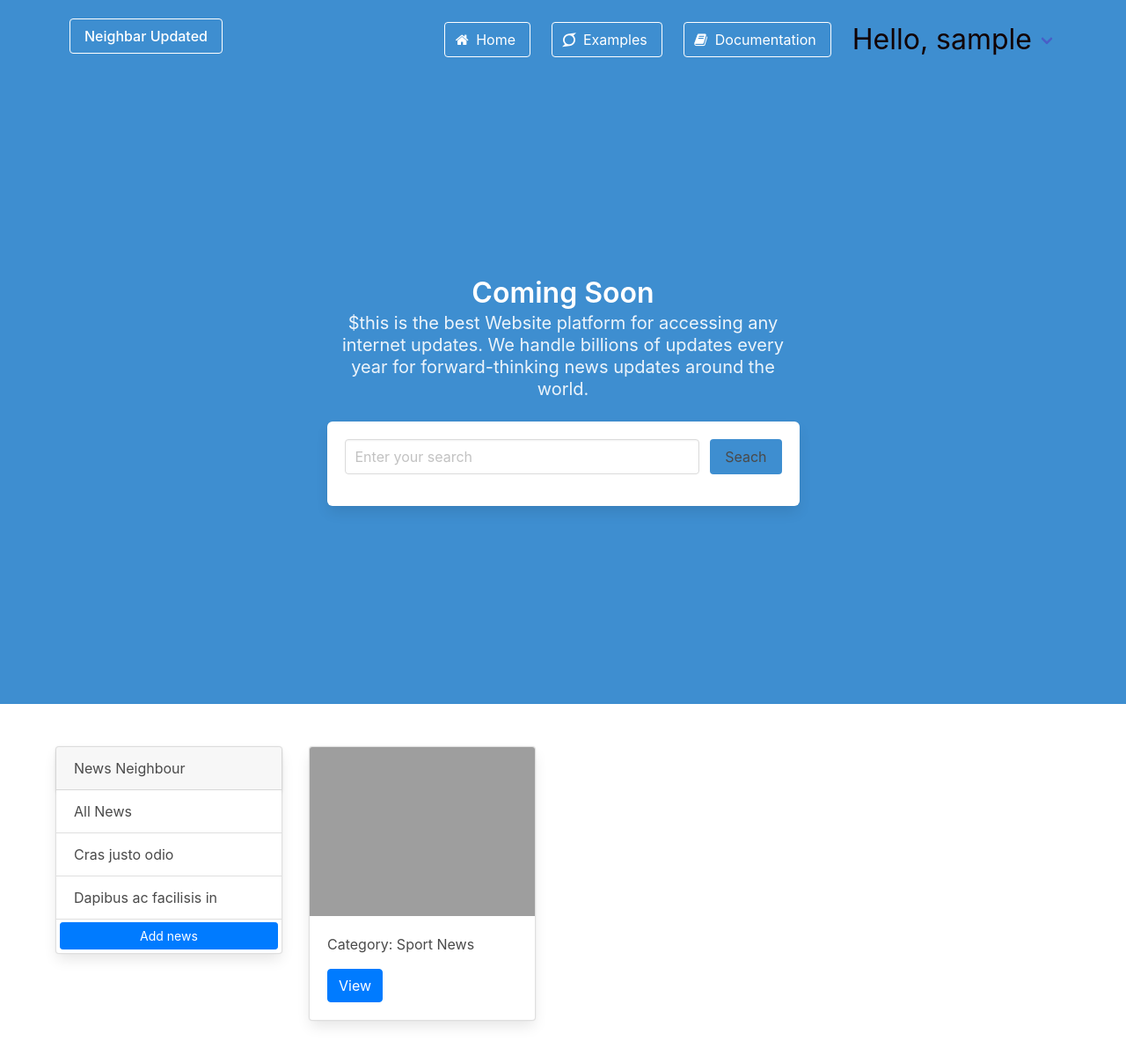
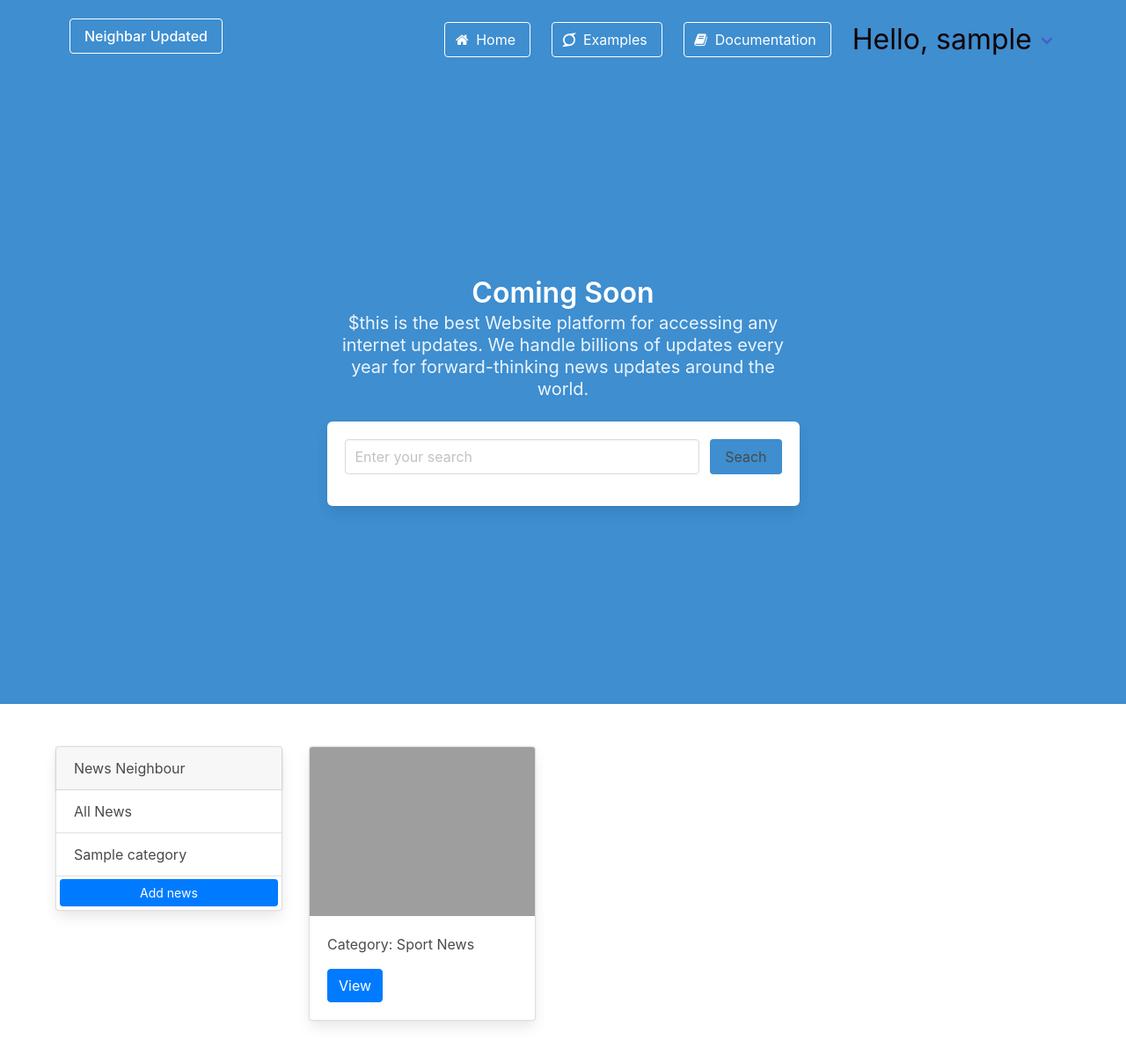
Before and after one commit to JoeGakumo21/updateNeighbours, a Django app: page / in a window 1280 px wide. Shown: the whole page at 88% size. Run offline with Django 3.2, Linux system fonts and the light colour scheme; a user stored in the database is signed in; tables that the repository leaves empty hold one stand-in row (values such as "Sample post"); some libraries are stand-ins or nearby versions; grey boxes are pictures that could not be loaded.

Commit message:
display categories in browser

```diff
--- a/main/templates/home.html
+++ b/main/templates/home.html
@@ -123,9 +123,10 @@
                 </div>
                 <ul class="list-group list-group-flush">
                     <li class="list-group-item">All News</li>
-                  <li class="list-group-item">Cras justo odio</li>
-                  <li class="list-group-item">Dapibus ac facilisis in</li>
-                 <a href="{% url 'addnews' %}" class=" btn btn-primary  btn-sm m-1">Add news</a>
+                    {% for category in categories %}
+                    <li class="list-group-item">{{category.name}}</li>
+                    {%endfor%}
+                   <a href="{% url 'addnews' %}" class=" btn btn-primary  btn-sm m-1">Add news</a>
                 </ul>
               </div>
          </div>
--- a/main/views.py
+++ b/main/views.py
@@ -4,7 +4,7 @@ from .forms import CreateUserForm
 from  django.contrib import messages
 from django.contrib.auth import authenticate, login, logout
 from django.contrib.auth.forms import UserCreationForm
-
+from .models import Category, NewsDetail
 
 from django.contrib.auth.decorators import login_required
 # Create your views here.
@@ -56,7 +56,9 @@ def logoutUser(request):
   #home page here
 @login_required(login_url='login')
 def home(request):
-    content={}
+    # quering the category class
+    categories=Category.objects.all()
+    content={'categories':categories}
     return render(request, 'home.html', content)
 
 
```
